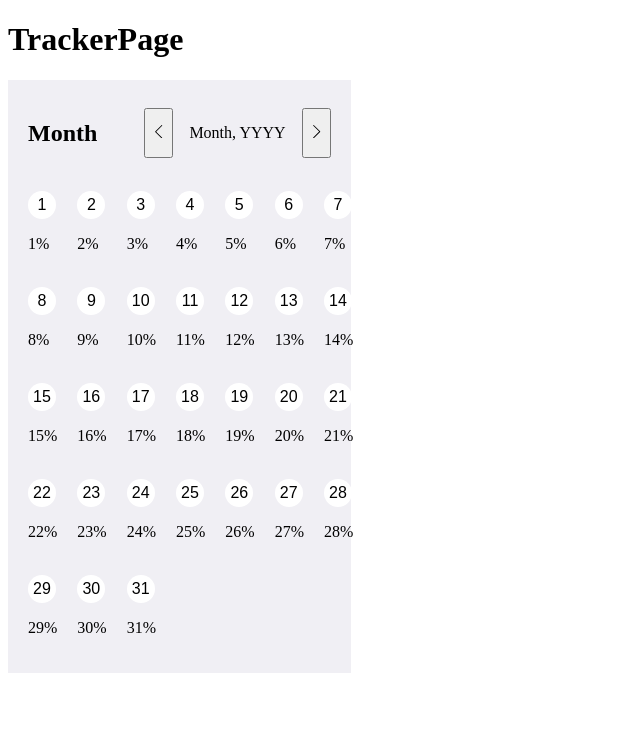
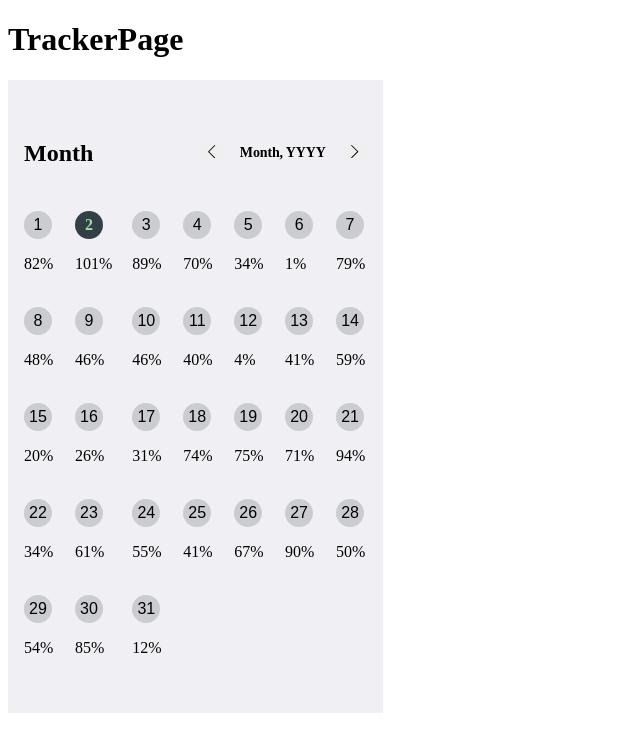
Before and after one commit to ptrodion/AquaTrack-frontend-6, a React app: page /tracker in a window 1280 px wide. Shown: the top 752 px of the page, without its empty margins (0-640 px from the left). Built offline with nearby package versions, Linux system fonts and the light colour scheme; the HTML template or start-up script is replaced by a standard one.

Commit message:
fix calendar

```diff
--- a/src/components/Calendar/Calendar.jsx
+++ b/src/components/Calendar/Calendar.jsx
@@ -1,16 +1,30 @@
 import css from './Calendar.module.css';
+import clsx from 'clsx';
 
 export const Calendar = () => {
-  const days = Array.from({ length: 31 }, (_, index) => index + 1);
+  const days = Array.from({ length: 31 }, (_, index) => ({
+    day: index + 1,
+    progress: Math.floor(Math.random() * 102), // Випадковий прогрес від 0 до 100
+  }));
 
   return (
     <div className={css.calendar}>
-      {days.map(day => (
-        <div key={day} className={css.dayContainer}>
-          <button className={css.dayButton}>{day}</button>
-          <p className={css.dayInfo}>{day}%</p>
-        </div>
-      ))}
-    </div>
+    {days.map(({ day, progress }) => (
+      <div key={day} className={css.dayContainer}>
+        <button
+          className={clsx(
+            css.dayButton,
+            progress === 100 && css.fulldone,
+            progress < 100 && css.inPgrogress,
+            progress === 101 && css.today
+
+          )}
+        >
+          {day}
+        </button>
+        <p className={css.dayInfo}>{progress}%</p>
+      </div>
+    ))}
+  </div>
   );
 };
--- a/src/components/Calendar/Calendar.module.css
+++ b/src/components/Calendar/Calendar.module.css
@@ -2,7 +2,7 @@
   display: grid;
   grid-template-columns: repeat(7, 1fr);
   gap: 18px 20px; /* 7 колонок для кожного дня тижня */
-  width: 303px;
+  width: 100%;
 }
 
 /* Стилі для кожної кнопки */
@@ -21,3 +21,26 @@
   align-items: center;
   color: var(--main);
 }
+
+.inPgrogress {
+  background: rgba(50, 63, 71, 0.2);
+}
+
+.fulldone {
+  background: #ffffff;
+}
+
+.today {
+  background: #323f47;
+  /* 323F47 */
+  font-family: var(--font-family);
+  font-weight: 700;
+  font-size: 16px;
+  line-height: 150%;
+  letter-spacing: -0.01em;
+  text-align: center;
+  color: #9be1a0;
+  /* 9BE1A0 */
+}
+
+/* background: var(--main-white);  FFFFFF */
--- a/src/components/CalendarPagination/CalendarPagination.jsx
+++ b/src/components/CalendarPagination/CalendarPagination.jsx
@@ -4,12 +4,12 @@ import css from './CalendarPagination.module.css';
 export const CalendarPagination = () => {
   return (
     <div className={css.paginationWrap}>
-      <button>
-        <SlArrowLeft className={css.paginationIcon} />
+      <button type="button" className={css.paginationIcon}>
+        <SlArrowLeft />
       </button>
       <p className={css.paginationText}>Month, YYYY</p>
-      <button>
-        <SlArrowRight className={css.paginationIcon} />
+      <button type="button" className={css.paginationIcon}>
+        <SlArrowRight />
       </button>
     </div>
   );
--- a/src/components/CalendarPagination/CalendarPagination.module.css
+++ b/src/components/CalendarPagination/CalendarPagination.module.css
@@ -1,7 +1,20 @@
-.paginationWrap{
-    display: flex;
+.paginationWrap {
+  display: flex;
+  align-items: center;
 }
-.paginationText{
-    margin-left: 16px;
-    margin-right: 16px;
+.paginationText {
+  margin-left: 16px;
+  margin-right: 16px;
+  font-family: var(--font-family);
+  font-weight: 700;
+  font-size: 14px;
+  line-height: 129%;
+  letter-spacing: -0.01em;
+  text-align: center;
+  color: var(--main);
 }
+
+.paginationIcon {
+  border: none;
+  cursor: pointer;
+}
--- a/src/components/MonthInfo/MonthInfo.module.css
+++ b/src/components/MonthInfo/MonthInfo.module.css
@@ -1,6 +1,6 @@
 .calendarWrap {
-  width: 303px;
-  padding: 20px;
+  width: 343px;
+  padding: 40px 16px;
   background: #f0eff4;
 }
 .titleWrap {
```
